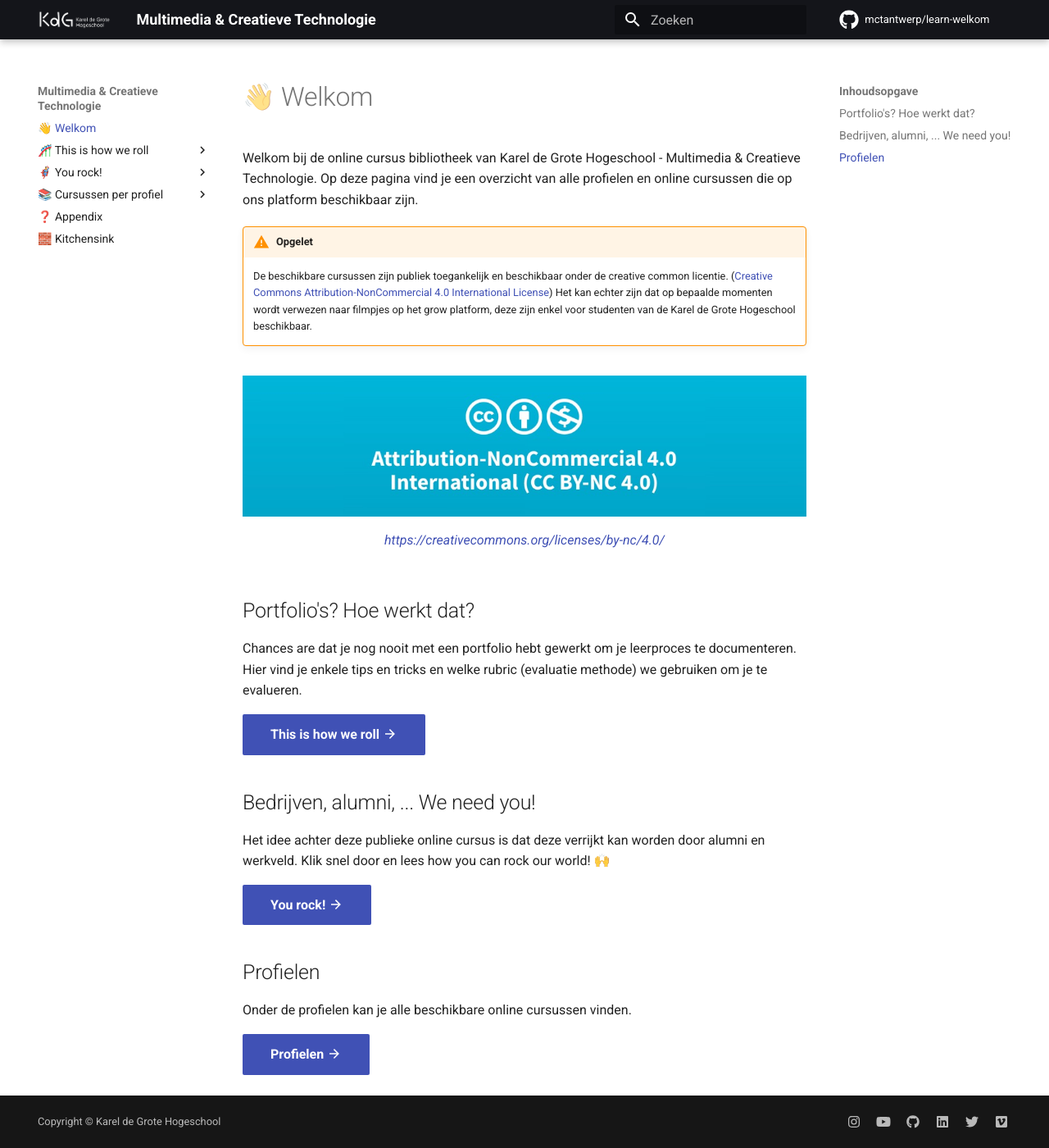
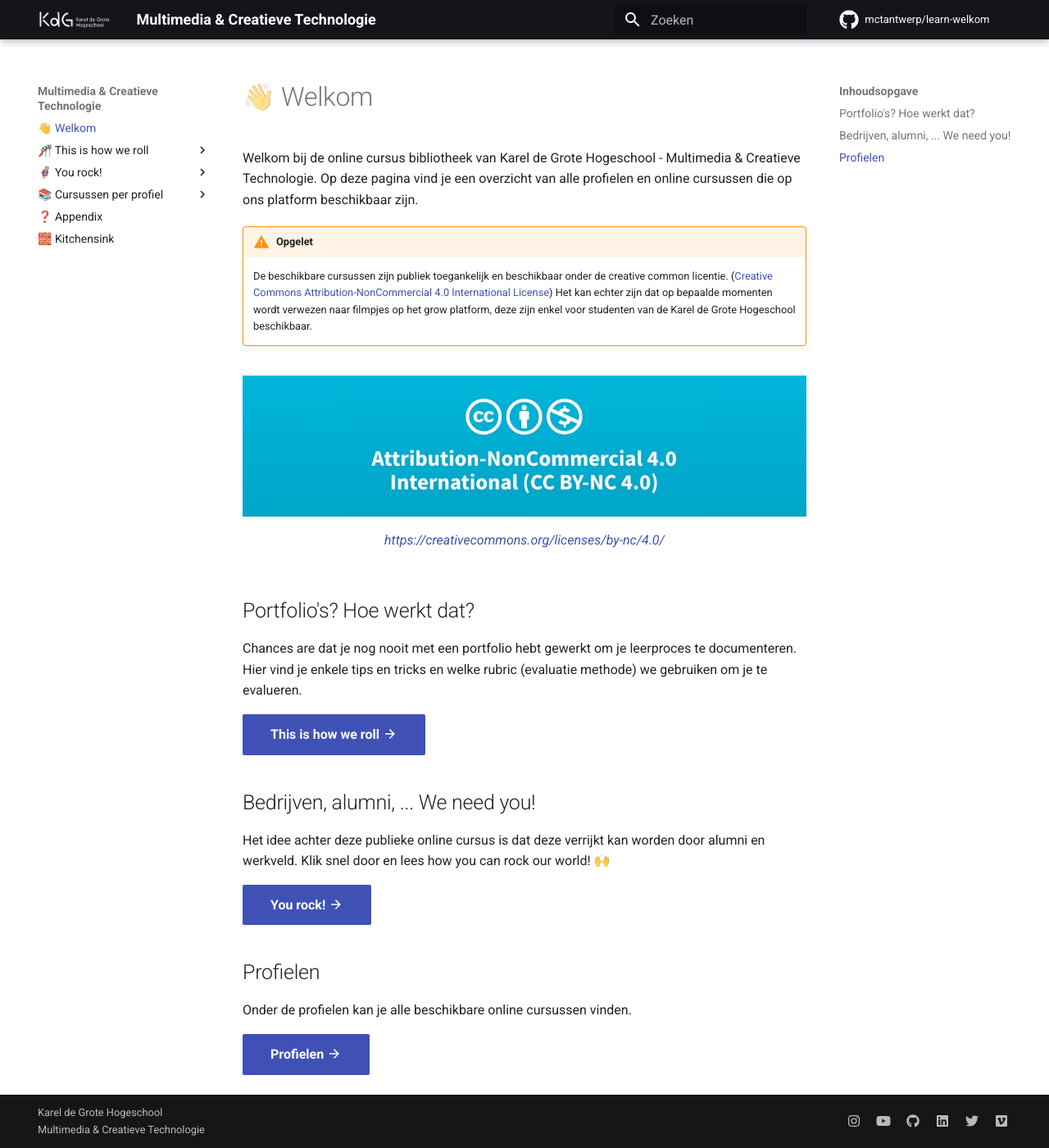
Before and after one commit to NxT-Media-Technology/learn-welkom, an MkDocs documentation site: the page built from docs/index.md, in a window 1280 px wide and 1400 px high. Shown: the whole window at 82% size. Built offline with MkDocs 1.6.1 and Material for MkDocs 9.7.7, drawn with Linux system fonts in a browser that asks for light colours; comment, search, counter and statistics services are not loaded.

Commit message:
Small fixes

```diff
--- a/mkdocs.yml
+++ b/mkdocs.yml
@@ -1,13 +1,13 @@
 site_name: Multimedia & Creatieve Technologie
 site_url: https://learn.mctantwerp.be
 site_author: Sam Serrien
-site_description: lorem ipsum
+site_description: Online cursus bibliotheek van Multimedia & Creatieve Technologie
 
 repo_name: mctantwerp/learn-welkom
 repo_url: https://github.com/mctantwerp/learn-welkom
 edit_uri: edit/main/docs/
 
-copyright: Copyright &copy; Karel de Grote Hogeschool
+copyright: Karel de Grote Hogeschool<br>Multimedia & Creatieve Technologie
 
 nav:
   - 👋 Welkom: index.md
@@ -63,6 +63,9 @@ plugins:
 extra_css:
   - _resources/styles/main.css
 
+extra_javascript:
+  - _resources/scripts/main.js
+
 markdown_extensions:
   - admonition
   - footnotes
```
Also changed, not shown: docs/_resources/scripts/main.js (added).
